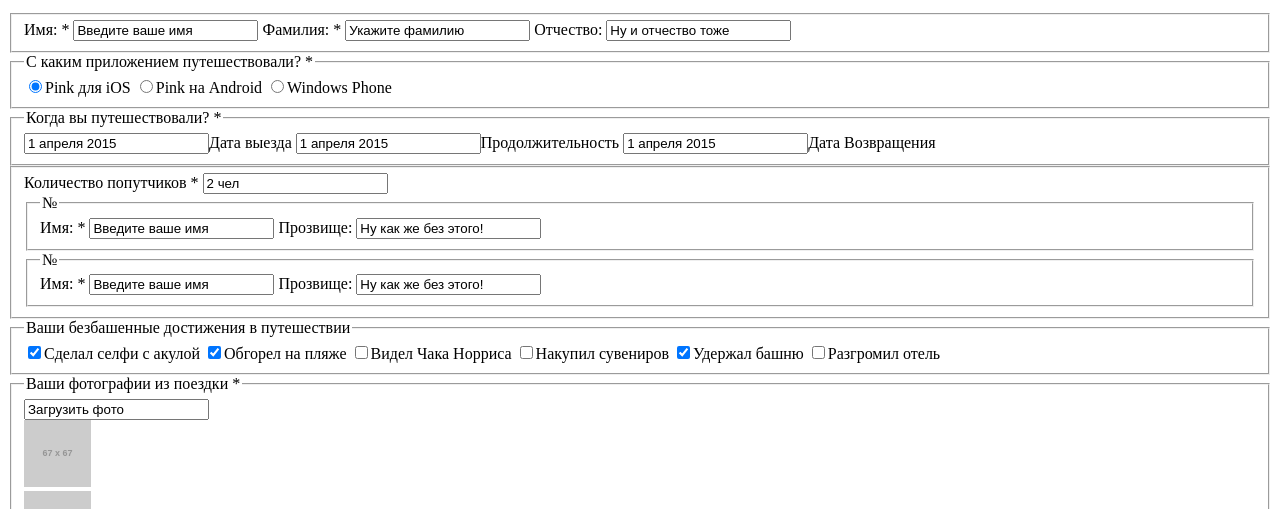
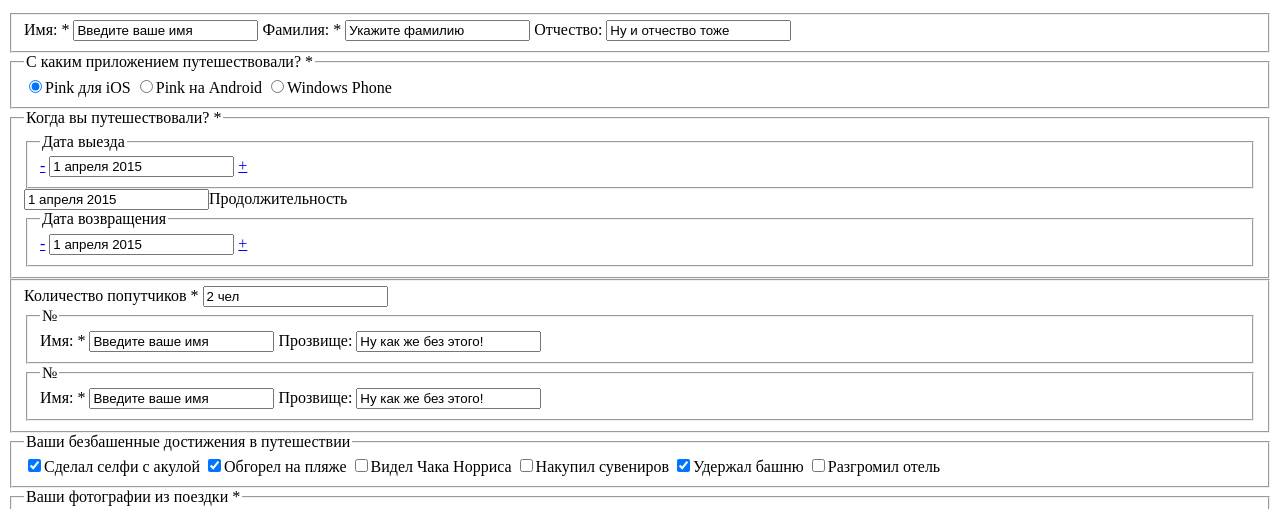
Before and after one commit to baranovRP/72412-pink, a website: page competition.html in a window 1280 px wide. Shown: the part 215-724 px from the top of the page. Drawn offline with Linux system fonts and the light colour scheme; placeholder pictures from the web are drawn by us.

Commit message:
#workflow-task2 - competition page: add -/+ button for date-picker

```diff
--- a/competition.html
+++ b/competition.html
@@ -73,15 +73,25 @@
           </fieldset>
           <fieldset class="registration-travel">
             <legend class="registration-travel-title">Когда вы путешествовали? *</legend>
-            <label class="control text">
-              <input type="text" name="enter-start-date" id="text-start-date" value="1 апреля 2015">Дата выезда
-            </label>
+            <fieldset class="date-picker departure-date">
+              <legend class="date-picker-title">Дата выезда</legend>
+              <a class="btn-sign btn-sign-minus" href="#">-</a>
+              <label class="control text">
+                <input type="text" name="enter-start-date" id="text-start-date" value="1 апреля 2015">
+              </label>
+              <a class="btn-sign btn-sign-plus" href="#">+</a>
+            </fieldset>
             <label class="control text">
               <input type="text" name="enter-duration" id="text-duration" value="1 апреля 2015">Продолжительность
             </label>
-            <label class="control text">
-              <input type="text" name="enter-end-date" id="text-end-date" value="1 апреля 2015">Дата Возвращения
-            </label>
+            <fieldset class="date-picker arrival-date">
+              <legend class="date-picker-title">Дата возвращения</legend>
+              <a class="btn-sign btn-sign-minus" href="#">-</a>
+              <label class="control text">
+                <input type="text" name="enter-end-date" id="text-end-date" value="1 апреля 2015">
+              </label>
+              <a class="btn-sign btn-sign-plus" href="#">+</a>
+            </fieldset>
           </fieldset>
           <fieldset class="registration-travelers">
             <label class="control text">Количество попутчиков *
```
